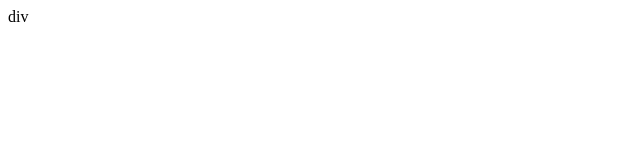
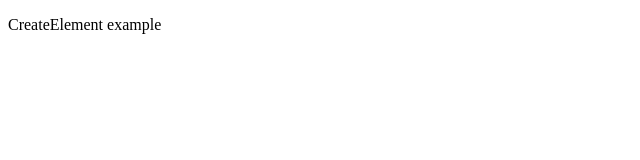
Before and after one commit to ly202009/website1, a website: page index.html in a window 1280 px wide. Shown: the whole page, without its empty margins (0-640 px from the left). Drawn offline with Linux system fonts and the light colour scheme.

Commit message:
v_2020-09-10:14:17:12.63

```diff
--- a/index.html
+++ b/index.html
@@ -50,18 +50,12 @@
          * */
 
         // 1. create a div for the heading banner, and name it
-        function f1 (){
-            // alert ("hello");
             var body = document.body
-            console.log(body.innerHTML)
 
-            body.append('div')
-            // var jsvar_box1 = document.createElement(div)
-            // jsvar_box1.innerHTML = '<p>CreateElement example</p>'
-            // document.body.appendChild(jsvar_box1);
-        }
+            var jsvar_box1 = document.createElement('div')
+            jsvar_box1.innerHTML = '<p>CreateElement example</p>'
+            body.appendChild(jsvar_box1);
 
-        f1();
         // 2. create two divs, each for a paragraph, and name it box2a, and box2b
             // 2a. create a div to contain the paragraph boxes, and name it box 2
             // 2b. create a div for the first paragraph, and name it box2a
```
